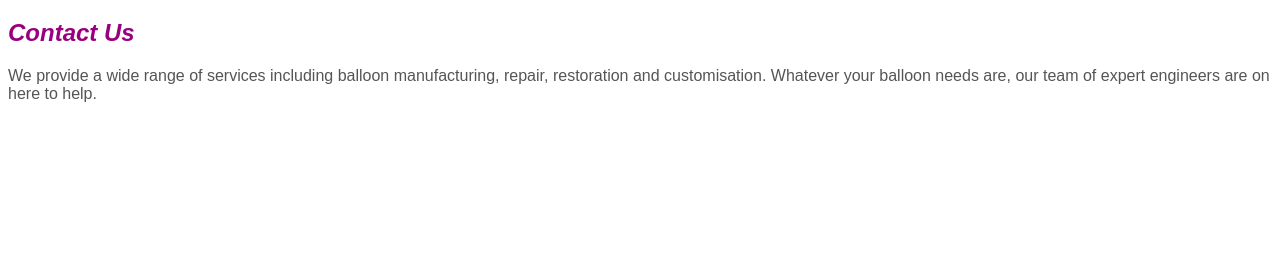
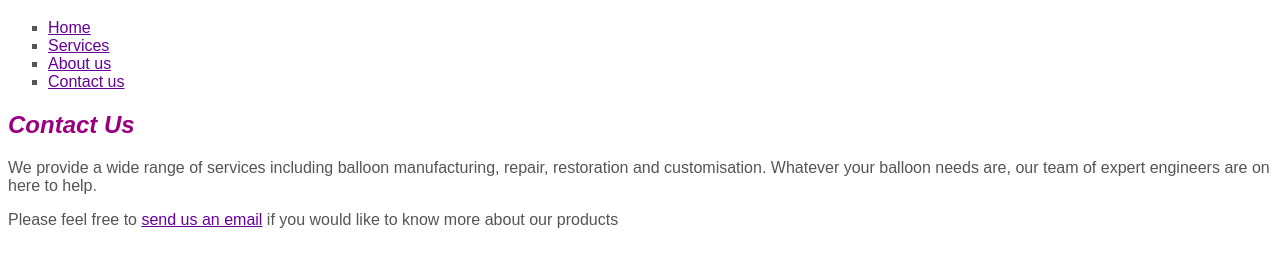
Before and after one commit to HPCarey/balloons-new, a plain HTML site: page contact-us.html in a window 1280 px wide. Shown: the part 61-328 px from the top of the page. Drawn offline with Linux system fonts and the light colour scheme.

Commit message:
add navigation

```diff
--- a/balloons.css
+++ b/balloons.css
@@ -4,14 +4,17 @@ body {
 }
 
 h1 {
-    font-size:2em;
+    font-size: 2em;
     color: #609;
     font-weight: 400;
 }
 
-h2, h3, h4 { color:
-    #99007f;
-    }
+h2,
+h3,
+h4 {
+    color:
+        #99007f;
+}
 
 h2 {
     font-style: italic;
@@ -30,5 +33,17 @@ strong {
 }
 
 ul {
-list-style-type: square;
+    list-style-type: square;
 }
+
+a:link {
+    color: #660099;
+}
+
+a:visited {
+    color: #876399;
+}
+
+a:hover {
+    color: #339900;
+}
--- a/contact-us.html
+++ b/contact-us.html
@@ -8,12 +8,19 @@
 </head>
 <body>
     <h1>Balloons.Ltd</h1>
+    <ul class="navigation">
+        <li><a href="index.html">Home</a></li>
+        <li><a href="services.html">Services</a></li>
+        <li><a href="about-us.html">About us</a></li>
+        <li><a href="contact-us.html">Contact us</a></li>
+        </ul>
     <h2>Contact Us</h2>
     <p class="introduction">
         We provide a wide range of services including balloon manufacturing, repair, restoration and customisation.
         Whatever your balloon needs are, our team of expert engineers are on here to help.</p>
+    </p>
 
-    </p>
+    <p>Please feel free to <a href="mailto:ballons@example.com">send us an email</a> if you would like to know more about our products</p>
 
 </body>
 </html>
```
Also changed, not shown: about-us.html (+12 -2 lines), index.html (+6 -0 lines), services.html (+6 -0 lines).
